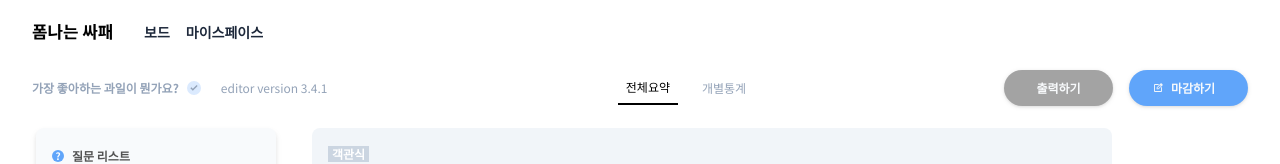
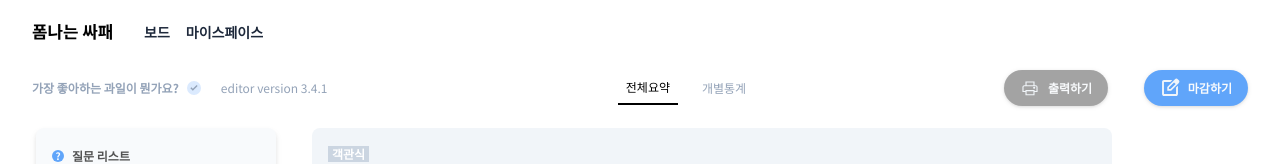
Before and after one commit to SSA-FE/formssafe-fe, a React (Vite) app: page /stat in a window 1280 px wide. Shown: the top 164 px of the page. Built offline with nearby package versions, Linux system fonts and the light colour scheme; no server answers.

Commit message:
FEAT: 출력하기 api 구현 -print 버튼 이미지 추가 -config result경로 변경

```diff
--- a/src/components/Statistic/StatTopBar.tsx
+++ b/src/components/Statistic/StatTopBar.tsx
@@ -1,12 +1,33 @@
 import statCheckIcon from '@/assets/icons/stat-check-icon.svg';
 import editIcon from '@/assets/icons/edit-square-icon.svg';
+import printIcon from '@/assets/icons/print-icon.svg';
 import { Link, useLocation } from 'react-router-dom';
+import { instance } from '@/api/axios';
+import { API } from '@/config';
 
 const StatTopBar = () => {
   const location = useLocation();
 
   const focusNav = 'border-b-2 border-black';
   const blurNav = 'text-slate-400';
+
+  const printForm = () => {
+    instance
+      .get(`${API.RESULT}/forms/42/download`, {
+        responseType: 'blob',
+      })
+      .then((res) => {
+        const url = window.URL.createObjectURL(new Blob([res.data]));
+        const link = document.createElement('a');
+        link.href = url;
+        link.setAttribute('download', '설문결과_전체요약.xlsx');
+        document.body.appendChild(link);
+        link.click();
+      })
+      .catch((err) => {
+        console.log(err);
+      });
+  };
 
   return (
     <div className="flex items-center w-full h-12 px-8 py-2">
@@ -37,16 +58,19 @@ const StatTopBar = () => {
 
       {/* buttons */}
       <div className="w-[15.25rem] flex justify-between items-center gap-4 text-xs text-slate-50 font-bold">
-        <button className="w-[6.8125rem] h-9 rounded-full bg-neutral-400 drop-shadow">
-          출력하기
+        <button
+          onClick={printForm}
+          className="flex items-center px-4 py-2 rounded-full gap-x-2 bg-neutral-400 drop-shadow"
+        >
+          <img className="cover" src={printIcon} alt="print-icon" />
+          <span>출력하기</span>
         </button>
-        <button className="w-[7.4375rem] h-9 px-6 flex items-center gap-x-2 rounded-full bg-blue-400 drop-shadow">
-          <img className="w-[10px] h-[10px]" src={editIcon} alt="edit-icon" />
+        <button className="flex items-center px-4 py-2 bg-blue-400 rounded-full gap-x-2 drop-shadow">
+          <img className="cover" src={editIcon} alt="edit-icon" />
           <span>마감하기</span>
         </button>
       </div>
     </div>
   );
 };
-
 export default StatTopBar;
--- a/src/config.ts
+++ b/src/config.ts
@@ -4,7 +4,7 @@ export const GOOGLE_AUTH_URL: string = import.meta.env.VITE_APP_GOOGLE_AUTH_URL;
 export const API = {
   USERS: `/v1/users`,
   FORM: `/v1/forms`,
-  RESULT: `/v1/forms`,
+  RESULT: `/v1/result`,
   ACTIVITY: `/v1/activity`,
   FILES: `/v1/files`,
   VIEW: `/v1/view`,
```
Also changed, not shown: src/assets/icons/edit-square-icon.svg, src/assets/icons/print-icon.svg (added).
